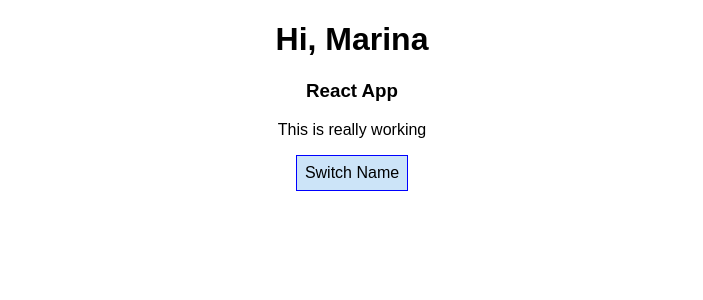
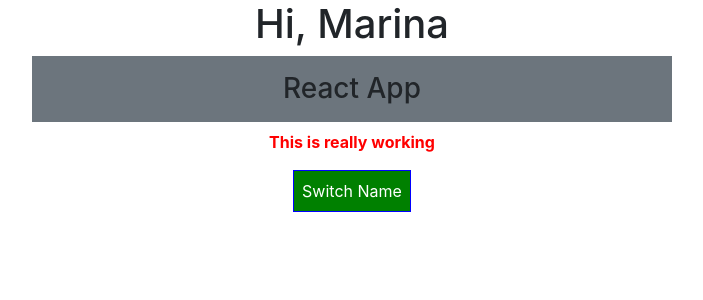
Before and after one commit to marinaysn/MReactJS, a React (Create React App) app in the folder reactcg/: page / in a window 1280 px wide. Shown: the top 300 px of the page, without its empty margins (288-991 px from the left). Built offline with nearby package versions, Linux system fonts and the light colour scheme.

Commit message:
added style dynamically

```diff
--- a/reactcg/package.json
+++ b/reactcg/package.json
@@ -3,6 +3,7 @@
   "version": "0.1.0",
   "private": true,
   "dependencies": {
+    "bootstrap": "^4.3.1",
     "react": "^16.8.6",
     "react-dom": "^16.8.6",
     "react-scripts": "1.1.5"
--- a/reactcg/src/App.css
+++ b/reactcg/src/App.css
@@ -1,3 +1,11 @@
 .App {
   text-align: center;
 }
+
+.red {
+  color: red;
+}
+
+.bold{
+  font-weight: bold;
+}
--- a/reactcg/src/App.js
+++ b/reactcg/src/App.js
@@ -3,6 +3,8 @@
 
 import React, { Component } from 'react';
 import './App.css';
+import 'bootstrap/dist/css/bootstrap.css'
+
 import Person from './Person/Person'
 
 class App extends Component {
@@ -57,7 +59,8 @@
   render() {
 
     const styleButton = {
-      background: 'rgb(204, 228, 248)',
+      background: 'green',
+      color: 'white',
       font: 'inherit',
       border: '1px solid blue',
       padding: '8px',
@@ -81,15 +84,36 @@
           })}
         </div>
       )
+      styleButton.background = 'red';
     }
+
+    let switchParagraphs = [];
+    //['red', 'bold'].join(' ');
+
+    if (this.state.persons.length > 3){
+      switchParagraphs.push('red') ;
+      switchParagraphs.push('bold') ;
+      switchParagraphs = switchParagraphs.join(' ');
+    }
+    else if (this.state.persons.length <= 3 && this.state.persons.length > 0){
+      switchParagraphs = [];
+      switchParagraphs.push('bold') ;
+
+    }
+    else {
+      switchParagraphs = [];
+    }
+
 
     return (
       <div className="App">
         <h1>Hi, Marina</h1>
-        <h3> React App</h3>
+        <h3 className="bg-secondary w-50 d-inline-block py-3"> React App</h3>
 
 
-        <p>This is really working</p>
+        <p className={switchParagraphs}>This is really working</p>
+
+
         <button style={styleButton}
           onClick={this.togglerPersonHandler}>
           Switch Name</button>
```
Also changed, not shown: 1 other file (tests, documents, lock files or other folders).
